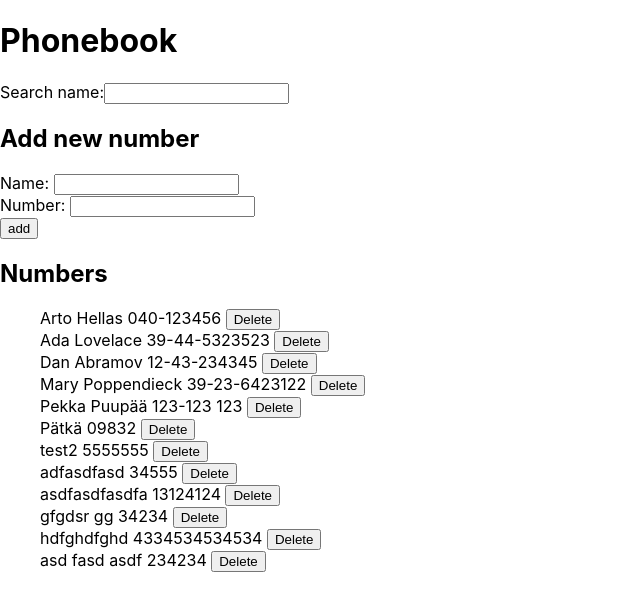
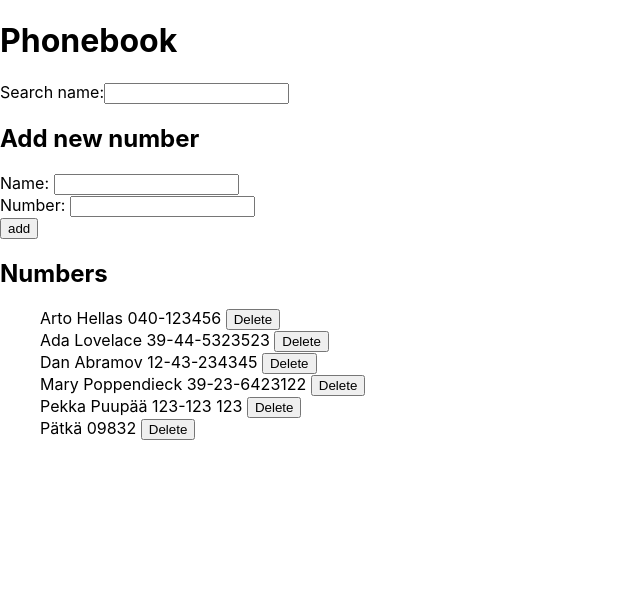
Before and after one commit to aarneharju/fullstack-open-2022, a React (Create React App) app in the folder part2/phonebook/: page / in a window 1280 px wide. Shown: the top 610 px of the page, without its empty margins (0-640 px from the left). Built offline with nearby package versions, Linux system fonts and the light colour scheme; data requests are answered from the project's data file.

Commit message:
2.20 done

```diff
--- a/part2/phonebook/db.json
+++ b/part2/phonebook/db.json
@@ -29,36 +29,6 @@
       "name": "Pätkä",
       "number": "09832",
       "id": 6
-    },
-    {
-      "name": "test2",
-      "number": "5555555",
-      "id": 8
-    },
-    {
-      "name": "adfasdfasd",
-      "number": "34555",
-      "id": 9
-    },
-    {
-      "name": "asdfasdfasdfa",
-      "number": "13124124",
-      "id": 11
-    },
-    {
-      "name": "gfgdsr gg",
-      "number": "34234",
-      "id": 12
-    },
-    {
-      "name": "hdfghdfghd",
-      "number": "4334534534534",
-      "id": 13
-    },
-    {
-      "name": " asd fasd asdf ",
-      "number": "234234",
-      "id": 14
     }
   ]
 }
--- a/part2/phonebook/src/App.js
+++ b/part2/phonebook/src/App.js
@@ -3,7 +3,6 @@
 import './App.css';
 import { useState, useEffect } from 'react';
 import apiCalls from './apiCalls';
-import axios from 'axios';
 import Notification from './Notification';
 
 // Components
@@ -60,6 +59,7 @@ const App = () => {
   const [newName, setNewName] = useState('');
   const [newNumber, setNewNumber] = useState('');
 
+  // Regular variables
   const serverConnectionErrorMessage = 'connection to server failed: ';
 
   // Functions
@@ -69,14 +69,25 @@ const App = () => {
         .then(data => {
           const message = `${persons.find(person => person.id === id).name} deleted from phonebook.`;
           const type = 'success';
-
           setPersons(persons.filter(person => person.id !== id));
-
+          handleNotifications({ message, type });
+          resetFormFields();
         })
         .catch(error => {
-          const message = `Unable to delete person: ${error}`;
-          const type = 'error';
-          handleNotifications({ message, type });
+          if (error.response.status === 404) {
+            const message = `Information of ${persons.find(person => person.id === id).name} has already been removed from server: ${error}`;
+            const type = 'error';
+            setPersons(persons.filter(person => person.id !== id))
+            handleNotifications({ message, type });
+            resetFormFields();
+          }
+          else {
+            const message = `Unable to delete ${persons.find(person => person.id === id).name}: ${error}`;
+            const type = 'error';
+            setPersons(persons.filter(person => person.id !== id))
+            handleNotifications({ message, type });
+            resetFormFields();
+          }
         });
       return 'Person deleted.'
     } else return;
@@ -89,7 +100,13 @@ const App = () => {
     }, 5000);
   }
 
+  const resetFormFields = () => {
+    setNewSearch('');
+    setNewName('');
+    setNewNumber('');
+  }
 
+  // This variable needs to be defined after deletePerson has been defined
   const personsArray = persons.filter(person => person.name.toLowerCase().includes(newSearch.toLowerCase())).map(person => <Person key={person.id} person={person} deletePerson={deletePerson} />); // deletePerson -function needs to be defined before this
 
   // Effect hooks
@@ -99,7 +116,7 @@ const App = () => {
     apiCalls.getAllPersons()
       .then(data => setPersons(data))
       .catch(error => {
-        const message = `Unable to fetch notes, ${serverConnectionErrorMessage}: ${error}`;
+        const message = `Unable to fetch notes: ${error}`;
         const type = 'error';
         handleNotifications({ message, type });
       });
@@ -130,8 +147,7 @@ const App = () => {
           const type = 'success';
 
           setPersons(persons.concat({ id: data.id, name: data.name, number: data.number }));
-          setNewName('');
-          setNewNumber('');
+          resetFormFields();
 
           handleNotifications({ message, type });
           return 'Person added.';
@@ -140,6 +156,7 @@ const App = () => {
           const message = `Unable to add person, ${serverConnectionErrorMessage}: ${error}`;
           const type = 'error';
           handleNotifications({ message, type });
+          resetFormFields();
         });
 
     } else {
@@ -151,8 +168,7 @@ const App = () => {
             const type = 'success';
 
             setPersons(persons.map(person => person.id !== personToUpdate.id ? person : data));
-            setNewName('');
-            setNewNumber('');
+            resetFormFields();
 
             handleNotifications({ message, type });
           })
@@ -160,6 +176,7 @@ const App = () => {
             const message = `Unable to update person: ${error}`;
             const type = 'error';
             handleNotifications({ message, type });
+            resetFormFields();
           });
       } else return;
     }
@@ -178,9 +195,6 @@ const App = () => {
 
       <h2>Numbers</h2>
       <Numbers personsArray={personsArray} />
-      {/* <div>debug: {persons[0].name}</div>
-      <div>debug: {newName}</div>
-      <div>debug: {newSearch}</div> */}
     </div>
   )
 }
--- a/part2/phonebook/src/apicalls.js
+++ b/part2/phonebook/src/apicalls.js
@@ -21,4 +21,5 @@ const updatePerson = (personID, newObject) => {
 const deletePerson = personID => {
     return axios.delete(`${databaseUrl}/${personID}`)
 }
+
 export default { getAllPersons, addPerson, updatePerson, deletePerson };
```
